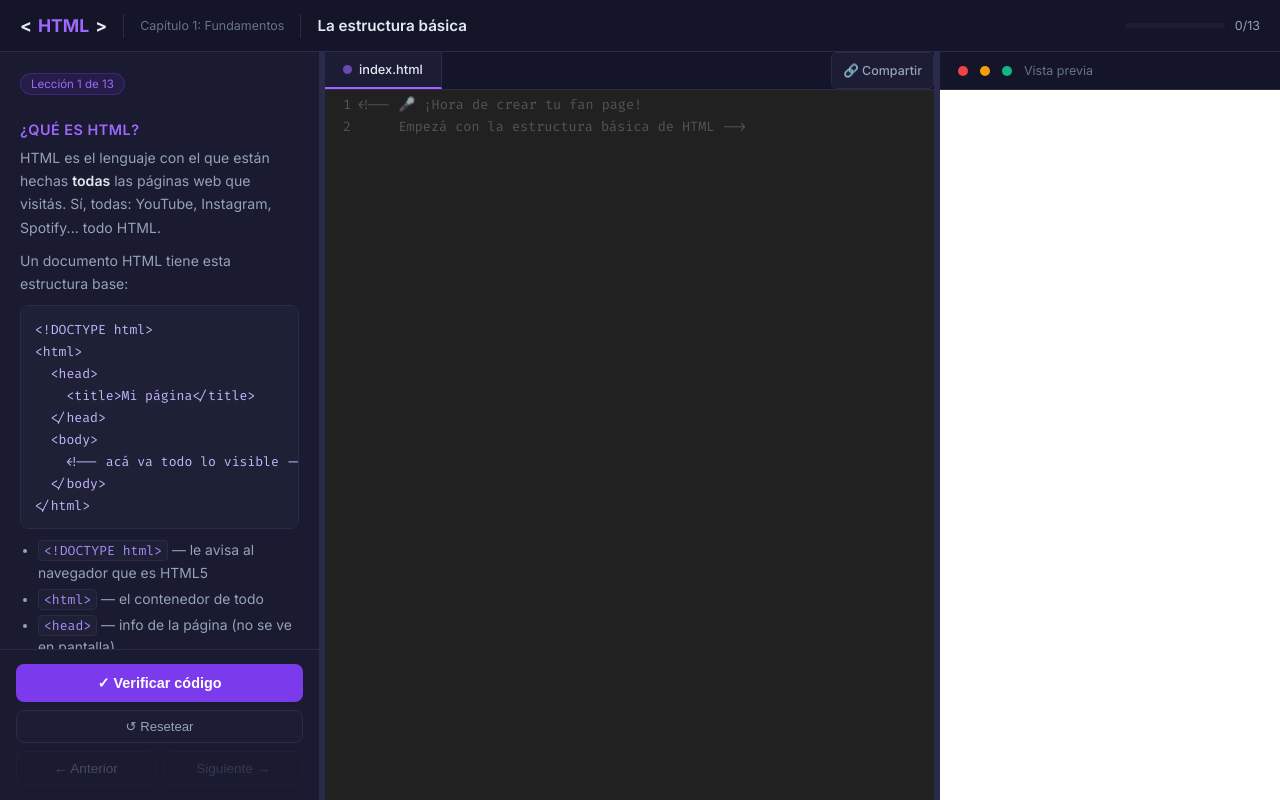
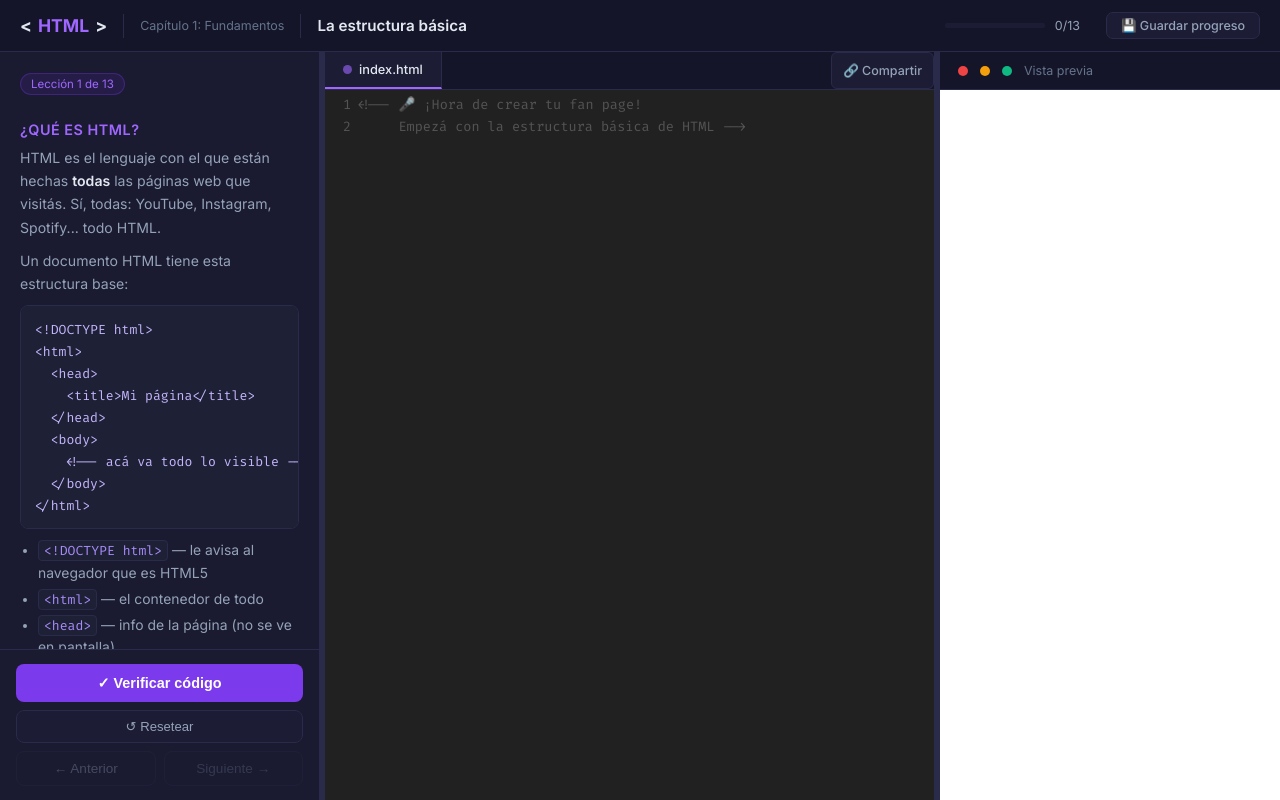
Before and after one commit to Programacion2do/cursoHTML, a website: page lesson.html in a window 1280 px wide. Drawn offline with nearby package versions, Linux system fonts and the light colour scheme.

Commit message:
Actualizar tutorial, corregir progreso a progressKey, agregar botón guardar progreso en lecciones
- Tutorial: quiz al final del curso, no después de cada lección
- Progreso en index.html usa completedLessons en vez de completedQuizzes
- Eliminar quizKey de COURSES y _PROGRESS_KEYS
- Botón "Guardar progreso" en header de lesson.html

Co-Authored-By: Claude Sonnet 4.6 <noreply@anthropic.com>

```diff
--- a/js/app.js
+++ b/js/app.js
@@ -356,6 +356,26 @@ function resetLesson() {
 }
 
 
+function saveAndExport() {
+  const keys = [
+    'lastCourse',
+    'htmlcourse_progress', 'csscourse_progress', 'jscourse_progress',
+    'htmlchallenges_done', 'csschallenges_done', 'jschallenges_done',
+  ];
+  const data = {};
+  keys.forEach(k => { const v = localStorage.getItem(k); if (v !== null) data[k] = v; });
+  for (let i = 0; i < localStorage.length; i++) {
+    const k = localStorage.key(i);
+    if (k && k.includes('_code_')) data[k] = localStorage.getItem(k);
+  }
+  const blob = new Blob([JSON.stringify(data, null, 2)], { type: 'application/json' });
+  const url  = URL.createObjectURL(blob);
+  const a    = document.createElement('a');
+  a.href = url; a.download = 'progreso_' + new Date().toISOString().slice(0,10) + '.json';
+  a.click(); URL.revokeObjectURL(url);
+  showToast('✓ Progreso guardado', 'ok');
+}
+
 function showToast(msg, type = 'info') {
   const t = document.createElement('div');
   t.className = `toast toast-${type}`; t.textContent = msg;
--- a/lesson.html
+++ b/lesson.html
@@ -30,6 +30,14 @@
       flex-shrink: 0;
     }
     .lesson-share-btn:hover { border-color: var(--accent); color: var(--accent); background: var(--bg2); }
+    .btn-save-progress {
+      margin-left: 10px; padding: 5px 14px; border-radius: 7px;
+      font-size: 0.78rem; font-weight: 500; cursor: pointer;
+      border: 1px solid var(--border); background: var(--bg3);
+      color: var(--text2); font-family: inherit; transition: all 0.15s;
+      white-space: nowrap; flex-shrink: 0;
+    }
+    .btn-save-progress:hover { border-color: var(--accent2); color: var(--accent2); background: var(--bg2); }
     .lesson-toast {
       position: fixed; bottom: 24px; left: 50%;
       transform: translateX(-50%) translateY(16px);
@@ -60,6 +68,7 @@
       </div>
       <span id="progress-text">0/9</span>
     </div>
+    <button class="btn-save-progress" onclick="saveAndExport()" title="Guardar progreso para continuar en otro equipo">💾 Guardar progreso</button>
   </header>
 
   <!-- MAIN BODY -->
```
Also changed, not shown: index.html (+7 -11 lines).
